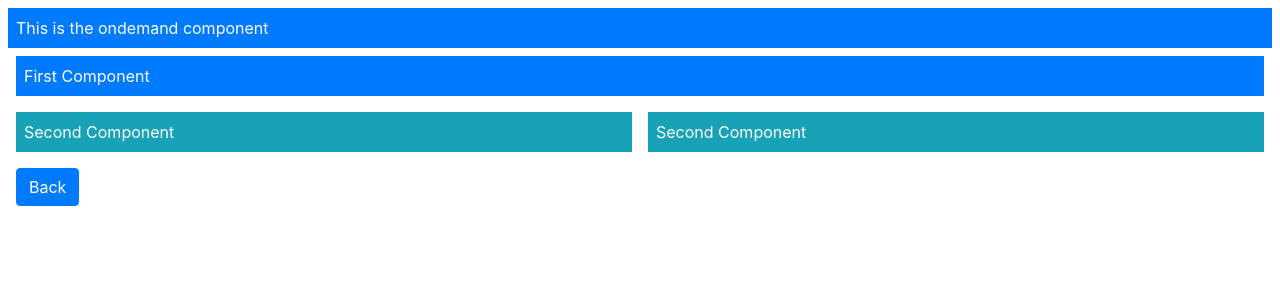
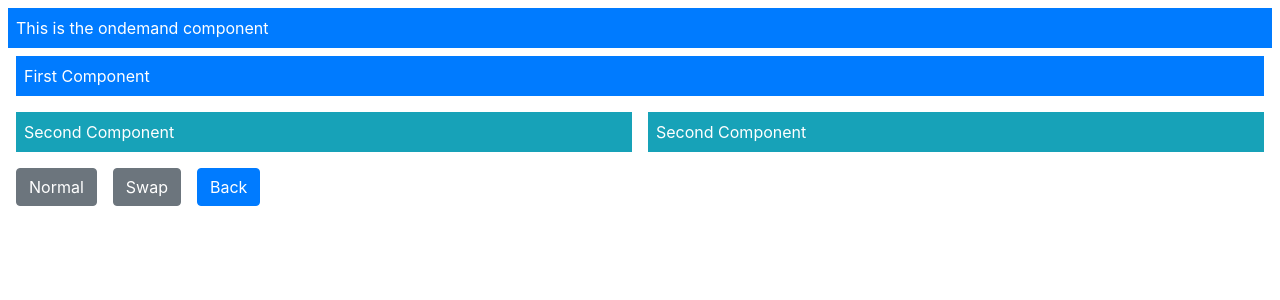
Before and after one commit to mudcitizen/exampleApp, an Angular app: page /ondemand in a window 1280 px wide. Both pictures are taken after a click on the button "Yes". Shown: the top 300 px of the page. Built offline with nearby package versions, Linux system fonts and the light colour scheme.

Commit message:
Routing - Navigating When Using Multiple Outlets

```diff
--- a/src/app/ondemand/ondemand.component.html
+++ b/src/app/ondemand/ondemand.component.html
@@ -14,4 +14,6 @@
         </div>
     </div>
 </div>
+<button class="btn btn-secondary m-2" routerLink="/ondemand">Normal</button>
+<button class="btn btn-secondary m-2" routerLink="/ondemand/swap">Swap</button>
 <button class="btn btn-primary m-2" routerLink="/">Back</button>
--- a/src/app/ondemand/ondemand.module.ts
+++ b/src/app/ondemand/ondemand.module.ts
@@ -17,7 +17,14 @@ let routing = RouterModule.forChild([
                     { outlet: "right", path: "", component: SecondComponent, },
                 ]
             },
-        ]
+            {
+                path: "swap",
+                children: [
+                    { outlet: "primary", path: "", component: SecondComponent, },
+                    { outlet: "left", path: "", component: FirstComponent, },
+                    { outlet: "right", path: "", component: FirstComponent, },
+                ]
+            }]
     }
 ]);
 @NgModule({
```
